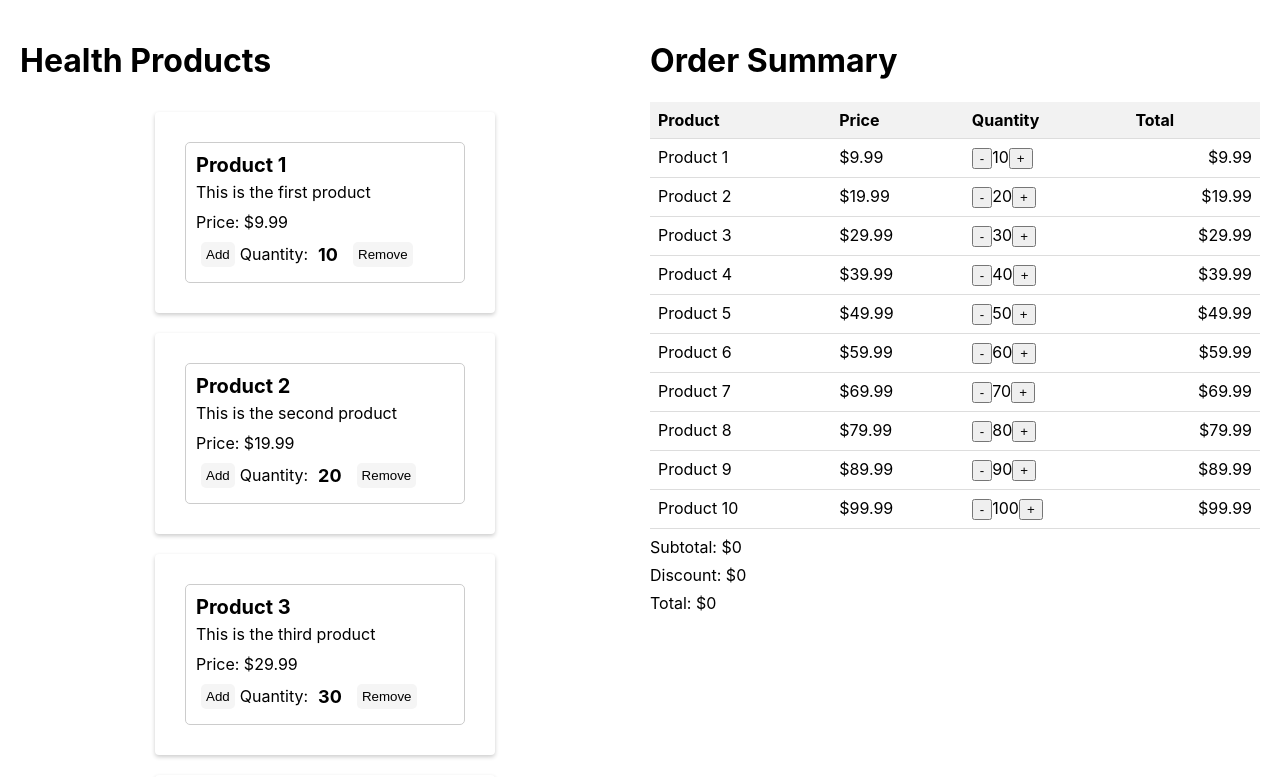
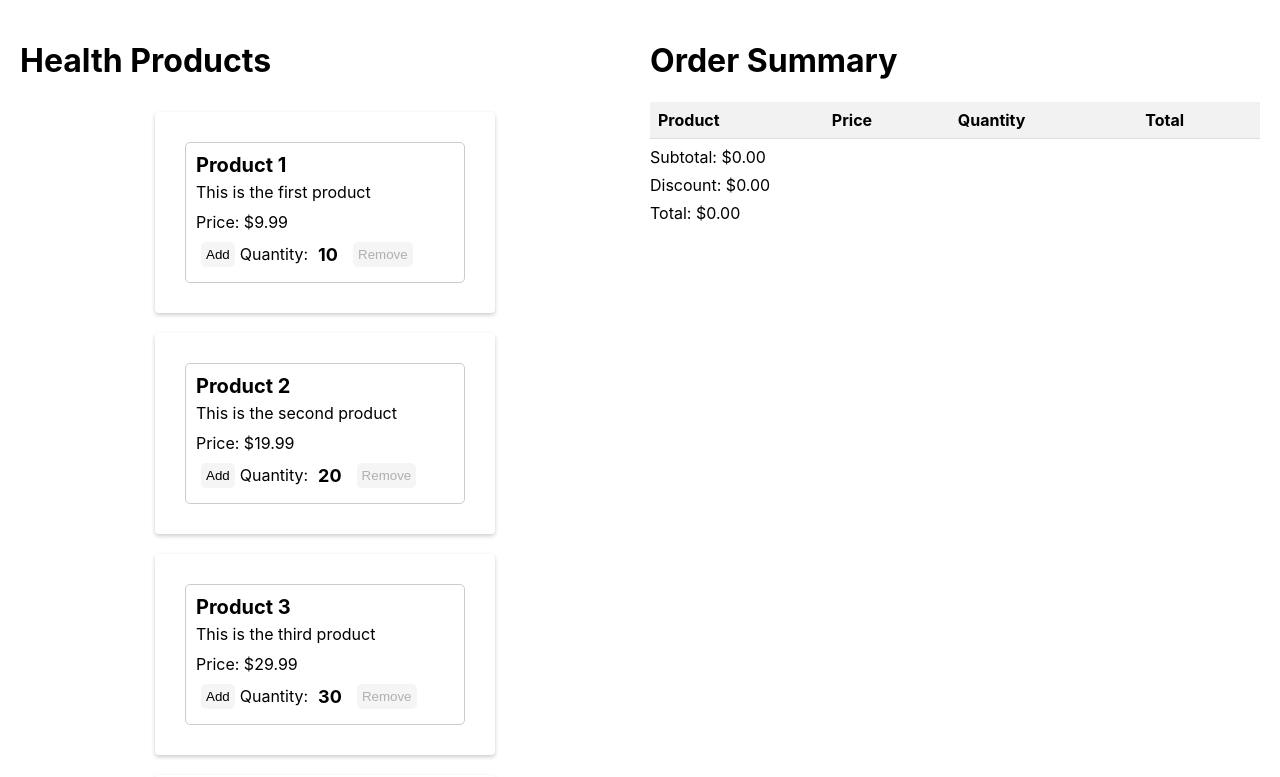
Before and after one commit to beedyboy/react-checkout, a React (Create React App) app: page / in a window 1280 px wide. Shown: the top 777 px of the page. Built offline with nearby package versions, Linux system fonts and the light colour scheme; the HTML template or start-up script is replaced by a standard one.

Commit message:
Task Done

```diff
--- a/package.json
+++ b/package.json
@@ -5,8 +5,10 @@
   "dependencies": {
     "@types/react": "^18.0.35",
     "@types/react-dom": "^18.0.11",
+    "axios": "^1.4.0",
     "cra-template": "1.2.0",
     "react": "^18.2.0",
+    "react-cssfx-loading": "^2.1.0",
     "react-dom": "^18.2.0",
     "react-scripts": "5.0.1",
     "web-vitals": "^3.3.1"
--- a/src/Checkout.js
+++ b/src/Checkout.js
@@ -1,24 +1,47 @@
-import React, { useState, useEffect } from "react";
-import { getProducts } from "./api";
-import LoadingIcon from "./LoadingIcon";
+import React, { useState, useEffect } from 'react';
+import { getProducts } from './api';
+// import axios from 'axios';
+import LoadingIcon from './LoadingIcon';
 
-const Product = ({ product, addProductToCart, removeFromCart }) => {
+const Product = ({ product, addProductToCart, removeProductFromCart, cartItem }) => {
+
+  const [disableAdd, setDisableAdd] = useState(false);
+  const [disableRemove, setDisableRemove] = useState(false);
+
+  useEffect(() => {
+    if(cartItem.length > 0 ) {
+      setDisableRemove(false)
+      if( cartItem[0].quantity >= product.quantity) {
+        setDisableAdd(true)
+      } else {
+        setDisableAdd(false)
+      }
+    } else {
+      setDisableRemove(true)
+    }
+  }, [cartItem]);
+
   return (
     <div className="product-card">
       <h2>{product.name}</h2>
       <p>{product.description}</p>
       <p>Price: ${product.price}</p>
       <p className="product-quantity">
-        <button onClick={addProductToCart}>Add</button>
+        <button disabled={disableAdd} onClick={addProductToCart}>Add</button>
         Quantity:
         <span>{product.quantity}</span>
-        <button onClick={removeFromCart}>Remove</button>
+        <button disabled={disableRemove} onClick={removeProductFromCart}>Remove</button>
       </p>
     </div>
   );
 };
 
-export const ProductList = ({ products, addProductToCart, removeProductFromCart }) => {
+export const ProductList = ({
+  products,
+  addProductToCart,
+  removeProductFromCart,
+  cart
+}) => {
   return (
     <div>
       <h1>Health Products</h1>
@@ -26,7 +49,12 @@ export const ProductList = ({ products, addProductToCart, removeProductFromCart
       <div className="card-container">
         {products.map((product) => (
           <div key={product.id} className="card">
-            <Product product={product} />
+            <Product
+              product={product}
+              addProductToCart={() => addProductToCart(product.id)}
+              removeProductFromCart={() => removeProductFromCart(product.id)}
+              cartItem={cart.filter(item => item.id === product.id)}
+            />
           </div>
         ))}
       </div>
@@ -34,23 +62,127 @@ export const ProductList = ({ products, addProductToCart, removeProductFromCart
   );
 };
 
+export const CartItem = (props) => {
+
+  const [disableAdd, setDisableAdd] = useState(false);
+
+  useEffect(() => {
+      if( props.quantity >= props.product.quantity) {
+        setDisableAdd(true)
+      } else {
+        setDisableAdd(false)
+      }
+    }, [props.quantity]);
+
+  return (
+    <tr key={props.id}>
+      <td>{props.name}</td>
+      <td>{props.description}</td>
+      <td>
+        <button onClick={props.onRemove}>-</button>
+        {Number(props.quantity)}
+        <button disabled={disableAdd} onClick={props.onAdd}>+</button>
+      </td>
+      <td>{props.price* props.quantity}</td>
+    </tr>
+  );
+};
+
 const Checkout = () => {
   const [products, setProducts] = useState([]);
+  const [isLoading, setIsLoading] = useState(false);
+  const [discount, setDiscount] = useState(0);
+  const [cartItems, setCartItems] = useState([]);
+  const [totalAmount, setTotalAmount] = useState(0);
+  const [subTotal, setSubTotal] = useState(0);
 
   useEffect(() => {
     async function fetchData() {
+      setIsLoading(true);
+      // Using the provided JSON data
       const data = await getProducts();
       setProducts(data);
+      /* Products from a mongodb node backend */
+      // const { data } = await axios.get("http://localhost:4008/api/products")
+      // setProducts(data.data);
+      setIsLoading(false);
     }
     fetchData();
   }, []);
-  const addProductToCart = (productId) => {};
 
-  const removeProductFromCart = (productId) => {};
+  const getTotal = () => {
+    const grossTotal = cartItems.reduce((a, b) => (b.price * b.quantity) + a, 0)
+
+    setSubTotal(grossTotal)
+
+    if (grossTotal > 1000) {
+      const discountPercentAmount = grossTotal * 0.1;
+      const discountedAmount = grossTotal - discountPercentAmount;
+      setTotalAmount(discountedAmount)
+      setDiscount(discountPercentAmount);
+    } else {
+      setTotalAmount(grossTotal)
+    }
+  }
+
+  useEffect(() => {
+    getTotal()
+  }, [cartItems])
+
+  const addProductToCart = (productId) => {
+
+    let product = products.filter((item) => item.id === productId);
+
+    const itemIndex = cartItems.findIndex(item => item.id === productId)
+
+    const updatedItems = [...cartItems]
+    if(itemIndex >= 0) {
+      product = updatedItems[itemIndex]
+      updatedItems[itemIndex] = {...product, quantity: product.quantity + 1}
+    } else {
+      updatedItems.push({...product[0], quantity: 1})
+    }
+
+    setCartItems(updatedItems);
+  };
+
+  const removeProductFromCart = (productId) => {
+
+    const itemIndex = cartItems.findIndex(item => item.id === productId)
+
+    let updatedItems = [...cartItems];
+
+    if(itemIndex >= 0) {
+      const product = updatedItems[itemIndex]
+      if(product.quantity === 1) {
+        updatedItems = cartItems.filter((item) => item.id !== productId)
+      } else {
+        updatedItems[itemIndex] = {...product, quantity: product.quantity - 1}
+      }
+    }
+
+    setCartItems(updatedItems)
+  };
+
+  if (isLoading) {
+    return (
+      <section className="">
+        <div>
+          <LoadingIcon isLoading={isLoading} />
+        </div>
+      </section>
+    );
+  }
+
   return (
     <>
       <div className="product-grid">
-        <ProductList products={products} addProductToCart={addProductToCart} removeProductFromCart={removeProductFromCart} />
+        <ProductList
+          products={products}
+          addProductToCart={addProductToCart}
+          removeProductFromCart={removeProductFromCart}
+          cart={cartItems}
+        />
       </div>
       <div className="checkout-grid">
         <h1>Order Summary</h1>
@@ -64,23 +196,24 @@ const Checkout = () => {
             </tr>
           </thead>
           <tbody>
-            {products.map((item) => (
-              <tr key={item.id}>
-                <td>{item.name}</td>
-                <td>${item.price}</td>
-                <td>
-                  <button>-</button>
-                  {item.quantity}
-                  <button>+</button>
-                </td>
-                <td>${item.price}</td>
-              </tr>
+            {cartItems.map((product) => (
+              <CartItem
+                key={product.id}
+                id={product.id}
+                name={product.name}
+                description={product.description}
+                price={product.price}
+                quantity={product.quantity}
+                onRemove={removeProductFromCart.bind(null, product.id)}
+                onAdd={addProductToCart.bind(null, product.id)}
+                product={products.filter(item => item.id === product.id)[0]}
+              />
             ))}
           </tbody>
         </table>
-        <p>Subtotal: $0</p>
-        <p>Discount: $0</p>
-        <p>Total: $0</p>
+        <p>Subtotal: ${subTotal.toFixed(2)}</p>
+        <p>Discount: ${discount.toFixed(2)}</p>
+        <p>Total: ${totalAmount.toFixed(2)}</p>
       </div>
     </>
   );
--- a/src/LoadingIcon.css
+++ b/src/LoadingIcon.css
@@ -9,6 +9,12 @@
   animation: spin 1s infinite;
 }
 
+.loading {
+  display: flex;
+  justify-content: center;
+  margin-top: 1rem;
+}
+
 @keyframes spin {
   from {
     transform: rotate(0deg);
--- a/src/LoadingIcon.js
+++ b/src/LoadingIcon.js
@@ -1,9 +1,10 @@
-import "./LoadingIcon.css";
+import './LoadingIcon.css';
+import { Spin } from 'react-cssfx-loading';
 
 const LoadingIcon = ({ isLoading }) => {
   return (
-    <div className={`loading-icon ${isLoading ? "loading" : ""}`}>
-      <span>Health Shop</span>
+    <div className={`loading-icon ${isLoading ? 'loading' : ''}`}>
+      <Spin color="#8a2b06" width="70px" height="70px" duration="2s" />
     </div>
   );
 };
```
Also changed, not shown: 1 other file (tests, documents, lock files or other folders).
